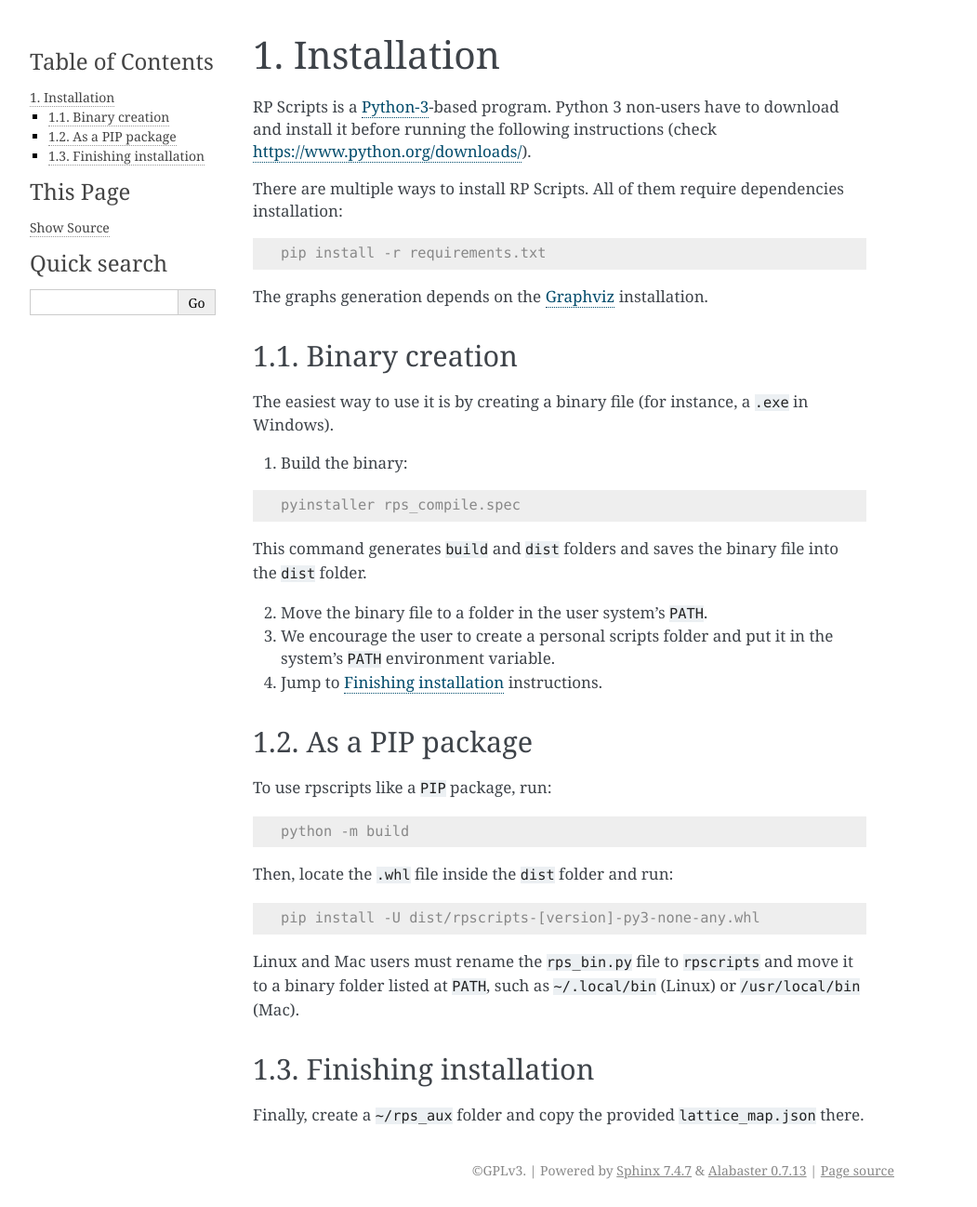
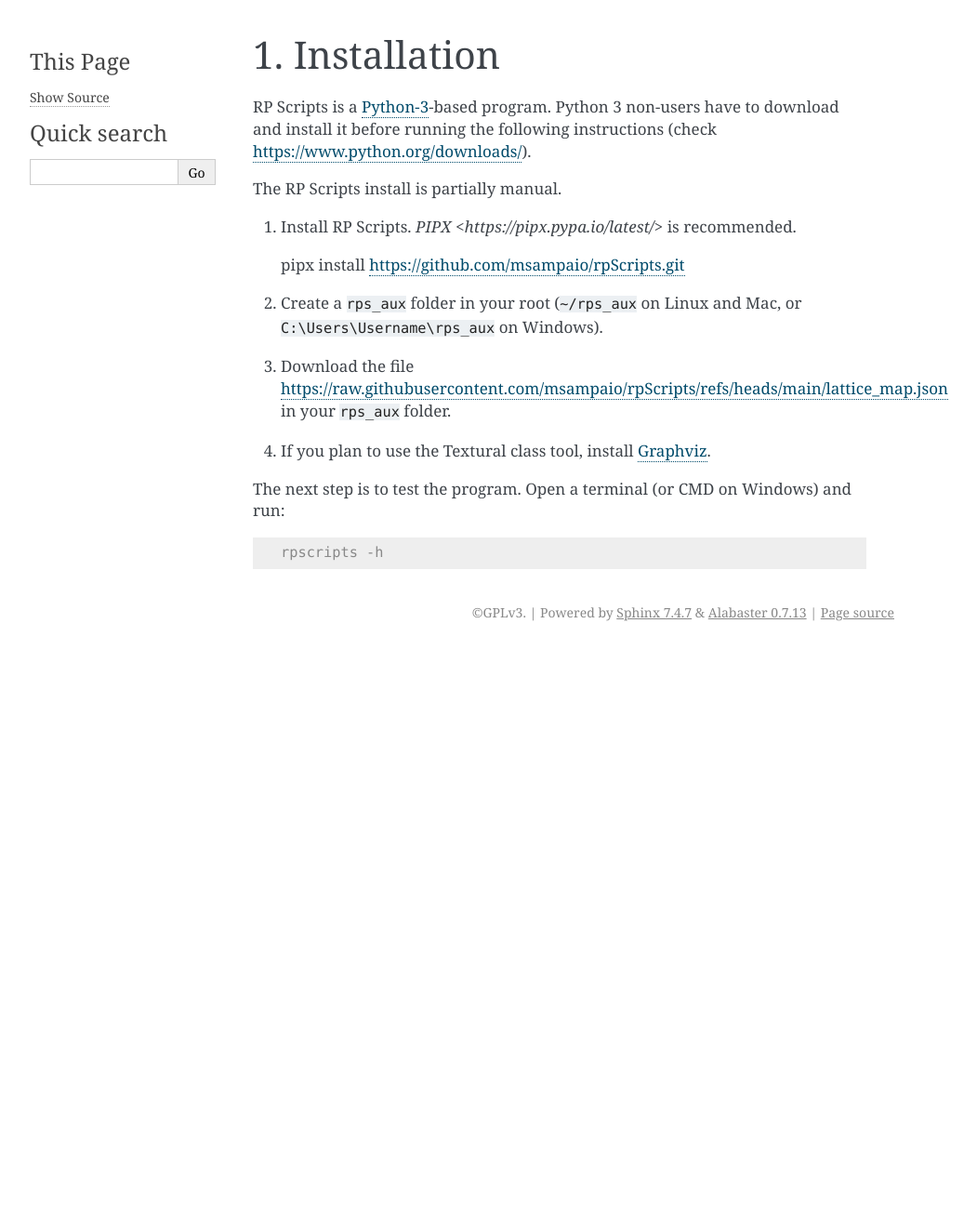
Before and after one commit to msampaio/rpScripts, a Sphinx documentation site: the page built from docs/source/installation.rst, in a window 1280 px wide. Shown: the whole page at 93% size, without its empty margins (148-1199 px from the left). Built offline with Sphinx 7.4.7, drawn with Linux system fonts in a browser that asks for light colours; after the commit the page ends 900 px from its top, so only the background shows below that.

Commit message:
Improve the installation documentation
- Using poetry and pipx

```diff
--- a/docs/source/installation.rst
+++ b/docs/source/installation.rst
@@ -3,54 +3,20 @@ Installation
 
 RP Scripts is a `Python-3 <https://www.python.org/>`_-based program. Python 3 non-users have to download and install it before running the following instructions (check `<https://www.python.org/downloads/>`_).
 
-There are multiple ways to install RP Scripts. All of them require dependencies installation:
+The RP Scripts install is partially manual.
+
+1. Install RP Scripts. `PIPX <https://pipx.pypa.io/latest/>` is recommended.
+
+   pipx install https://github.com/msampaio/rpScripts.git
+
+2. Create a ``rps_aux`` folder in your root (``~/rps_aux`` on Linux and Mac, or ``C:\Users\Username\rps_aux`` on Windows).
+
+3. Download the file https://raw.githubusercontent.com/msampaio/rpScripts/refs/heads/main/lattice_map.json in your ``rps_aux`` folder.
+
+4. If you plan to use the Textural class tool, install `Graphviz <https://www.graphviz.org/>`_.
+
+The next step is to test the program. Open a terminal (or CMD on Windows) and run:
 
 .. code-block:: console
 
-   pip install -r requirements.txt
-
-
-The graphs generation depends on the `Graphviz <https://www.graphviz.org/>`_  installation.
-
-Binary creation
----------------
-
-The easiest way to use it is by creating a binary file (for instance, a ``.exe`` in Windows).
-
-1. Build the binary:
-
-.. code-block:: console
-
-   pyinstaller rps_compile.spec
-
-This command generates ``build`` and ``dist`` folders and saves the binary file into the ``dist`` folder.
-
-2. Move the binary file to a folder in the user system's ``PATH``.
-
-3. We encourage the user to create a personal scripts folder and put it in the system's ``PATH`` environment variable.
-
-4. Jump to :ref:`finishing_installation` instructions.
-
-As a PIP package
-----------------
-
-To use rpscripts like a ``PIP`` package, run:
-
-.. code-block:: console
-
-   python -m build
-
-Then, locate the ``.whl`` file inside the ``dist`` folder and run:
-
-.. code-block:: console
-
-   pip install -U dist/rpscripts-[version]-py3-none-any.whl
-
-Linux and Mac users must rename the ``rps_bin.py`` file to ``rpscripts`` and move it to a binary folder listed at ``PATH``, such as ``~/.local/bin`` (Linux) or ``/usr/local/bin`` (Mac).
-
-.. _finishing_installation:
-
-Finishing installation
-----------------------
-
-Finally, create a ``~/rps_aux`` folder and copy the provided ``lattice_map.json`` there.
+   rpscripts -h
```
